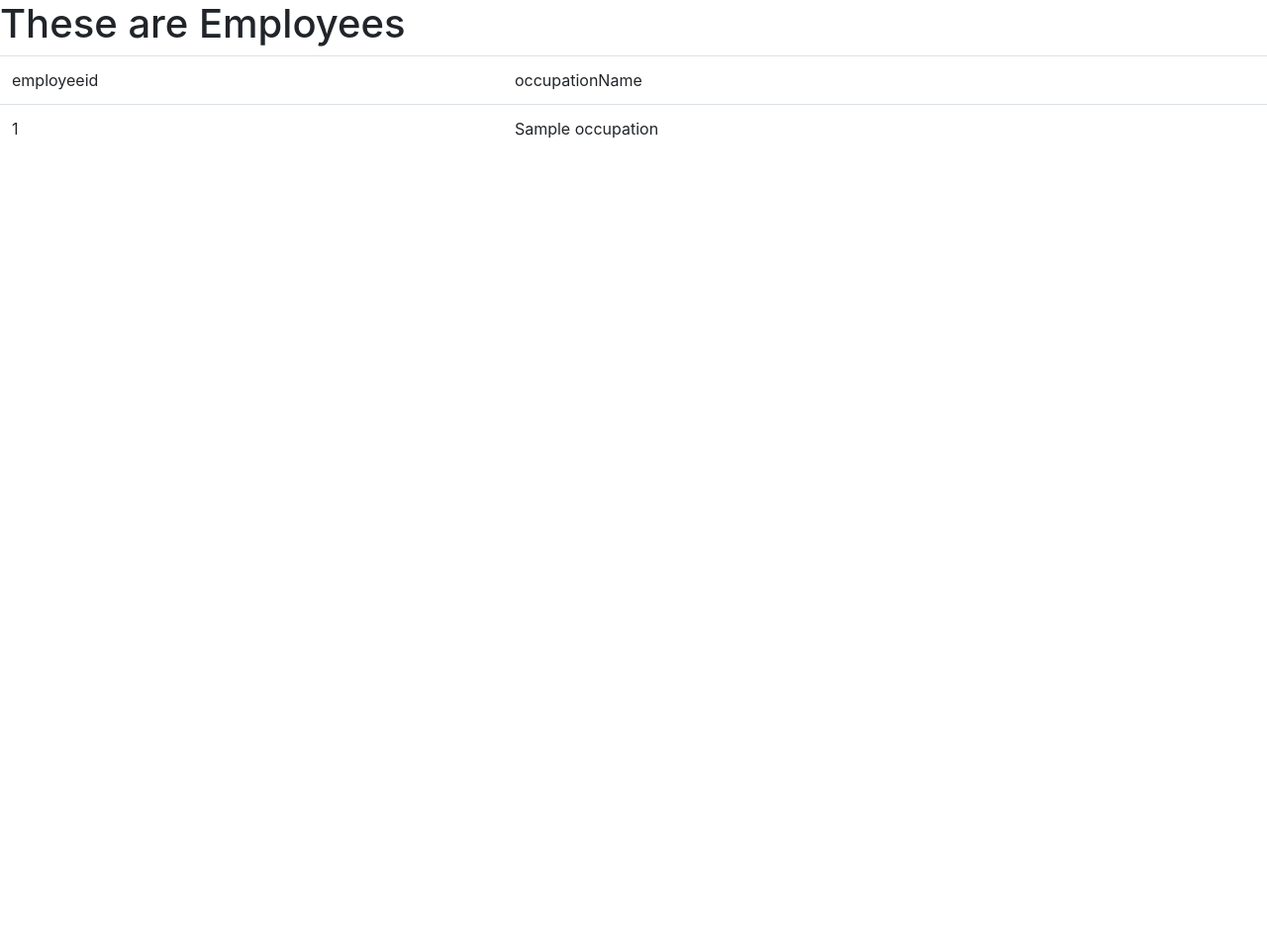
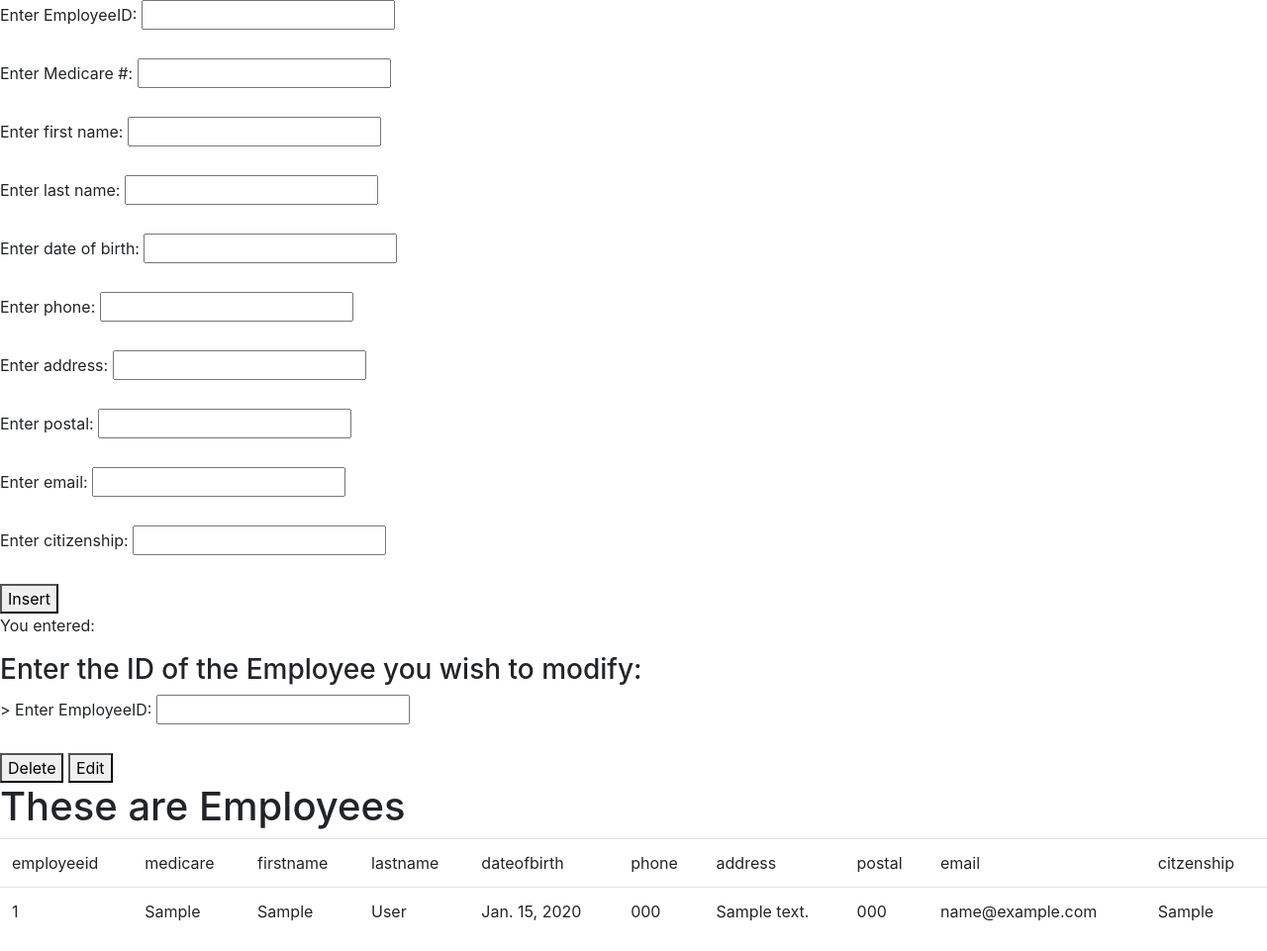
Before and after one commit to mitchelscottbond/COMP353FinalProject, a Django app: page /Employees/ in a window 1280 px wide. Shown: the whole page at 99% size. Before the commit the page ends 140 px from the top, so only its background shows below. Run offline with Django 4.2, Linux system fonts and the light colour scheme; tables that the repository leaves empty hold one stand-in row (values such as "Sample post").

Commit message:
edited to employees page
provided more of the functionality to the employees page

```diff
--- a/HFESTS/myapp/templates/Employees.html
+++ b/HFESTS/myapp/templates/Employees.html
@@ -8,24 +8,69 @@
     <title>Document</title>
 </head>
 <body>
+  <form method="post">
+    {% csrf_token %}
+    <label for="textbox">Enter EmployeeID:</label>
+    <input type="text" id="textbox" name="employeeID">
+    <br></br>
+    <label for="textbox">Enter Medicare #:</label>
+    <input type="text" id="textbox" name="medicare">
+    <br></br>
+    <label for="textbox">Enter first name:</label>
+    <input type="text" id="textbox" name="firstname">
+    <br></br>
+    <label for="textbox">Enter last name:</label>
+    <input type="text" id="textbox" name="lastname">
+    <br></br>
+    <label for="textbox">Enter date of birth:</label>
+    <input type="text" id="textbox" name="dateofbirth">
+    <br></br>
+    <label for="textbox">Enter phone:</label>
+    <input type="text" id="textbox" name="phone">
+    <br></br>
+    <label for="textbox">Enter address:</label>
+    <input type="text" id="textbox" name="address">
+    <br></br>
+    <label for="textbox">Enter postal:</label>
+    <input type="text" id="textbox" name="postal">
+    <br></br>
+    <label for="textbox">Enter email:</label>
+    <input type="text" id="textbox" name="email">
+    <br></br>
+    <label for="textbox">Enter citizenship:</label>
+    <input type="text" id="textbox" name="citizenship">
+    <br></br>
+    <button type="submit">Insert</button>
+    <p>You entered: {{ context.result }}</p>
 
+    <h3>Enter the ID of the Employee you wish to modify: </h3>>
+    <label for="textbox">Enter EmployeeID:</label>
+    <input type="text" id="textbox" name="employeeIDforEditing">
+    <br></br>
+    <input type="hidden" name="button_pressed" value="">
+    <button type="submit" name="button_pressed" value="delete">Delete</button>
+    <button type="submit" name="button_pressed" value="edit">Edit</button>
+</form>
 
 <h1>These are Employees</h1>
 <table class='table'>
     <tr>
-      {% for col in employees.columns %}
+      {% for col in context.employees.columns %}
         <td>
           {{col}}
         </td>
       {% endfor %}
     </tr>
-      {% for index, row in employees.iterrows %}
+      {% for index, row in context.employees.iterrows %}
         <tr>
           {% for cell in row %}
             <td>
               {{cell}}
+
             </td>
+
           {% endfor %}
+
         </tr>
       {% endfor %}
   </table>
--- a/HFESTS/myapp/views.py
+++ b/HFESTS/myapp/views.py
@@ -7,7 +7,7 @@ from myapp.models import Facility
 import myapp.models
 from myapp.models import Infected
 from myapp.models import Received
-from django.db import connection, transaction
+from django.db import connections, transaction
 #import models
 
 # Create your views here.
@@ -17,14 +17,50 @@ def home(request):
 
 #This function returns all the employees in the system partially satisfying criteria 2 in the project.
 def Employees(request):
-
-    employeeIDs = Employee.objects.raw("SELECT E.employeeID, O.occupationName FROM Employee AS E INNER JOIN EmployeeRole AS ER on ER.employeeID =E.employeeID INNER JOIN Occupation AS O on O.occupationID = ER.occupationID")
-
+    result = ""
+    textbox = ""
+    employeeIDs = Employee.objects.raw("SELECT * FROM Employee")
     df = pd.DataFrame([item.__dict__ for item in employeeIDs])
     df = df[df.columns[1:]]
-    print(df)
+    if request.method == 'POST':
+        button_pressed = request.POST.get('button_pressed')
+        if button_pressed == 'delete':
+            employeeIDforEditing = request.POST.get('employeeIDforEditing')
+            with connections['default'].cursor() as cursor:
+                cursor.execute("DELETE FROM Employee WHERE employeeID = %s", [employeeIDforEditing])
 
-    return render (request, 'employees.html', {'employees':df})
+            print(employeeIDforEditing)
+            #This is a delete query to the employee table
+        elif button_pressed == 'edit':
+            rand = "rand"
+            # This is going to be an update to the employee table
+
+        employeeID = request.POST['employeeID']
+        medicare = request.POST['medicare']
+        firstname = request.POST['firstname']
+        lastname = request.POST['lastname']
+        dateofbirth = request.POST['dateofbirth']
+        phone = request.POST['phone']
+        address = request.POST['address']
+        postal = request.POST['postal']
+        email = request.POST['email']
+        citizienship = request.POST['citizenship']
+        #print(textbox_text2)
+        # Do something with the text
+        strings = [employeeID, medicare, firstname, lastname, dateofbirth, phone, address, postal, email, citizienship]
+        result = ', '.join(strings)
+        print(result)
+        context = {
+        'employees': df,
+        'result': result
+        }
+        return render(request, 'employees.html', {'context':context})
+    else:
+        context = {
+        'employees': df,
+        'result': result
+        }
+        return render (request, 'employees.html', {'context':context})
 
 
 #This function returns all the facilities in the system partially satisfying criteria 1 in the project.
```
